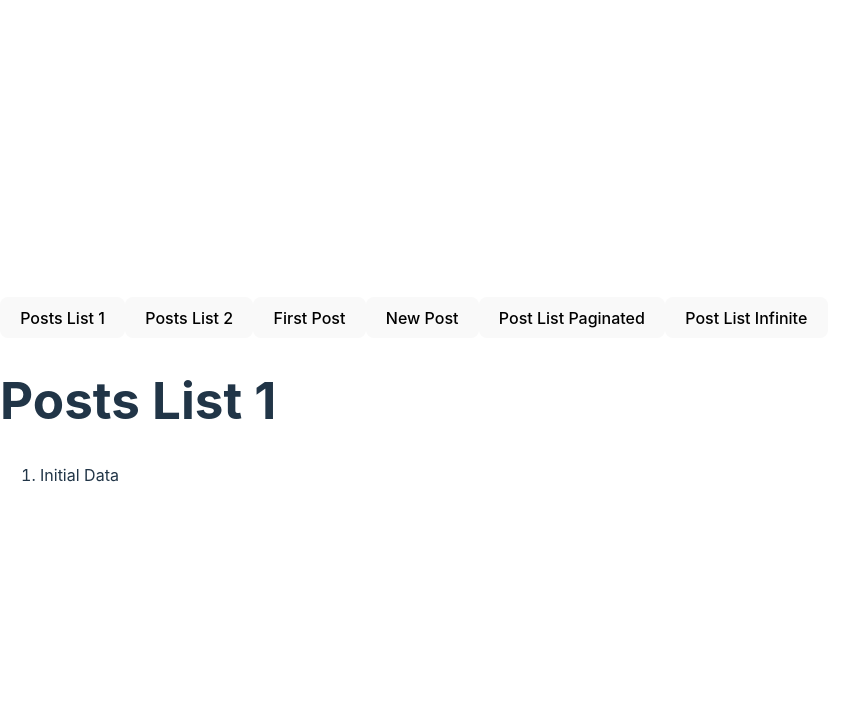
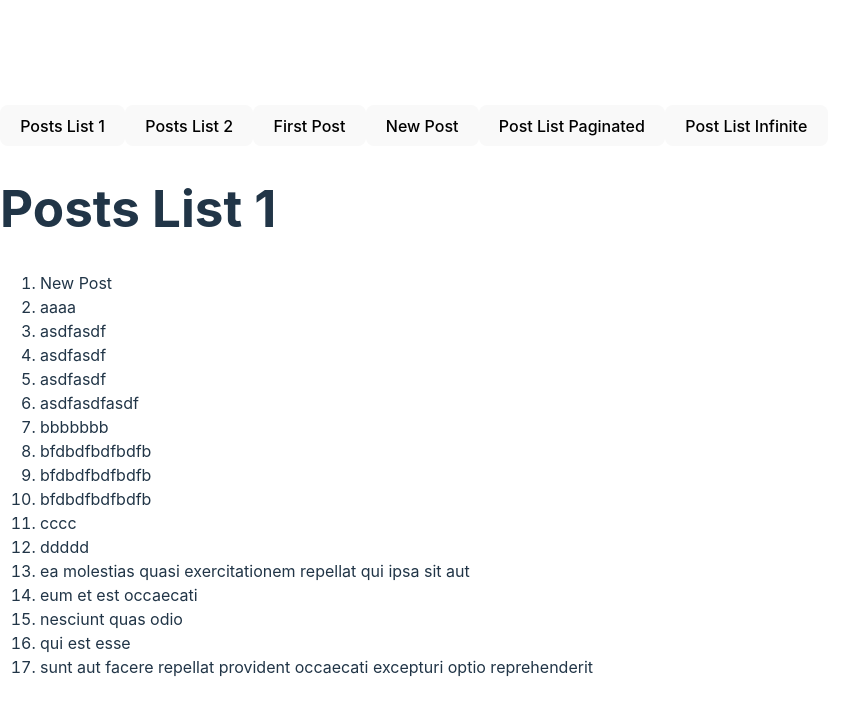
Before and after one commit to davide-ravasi/react-query-poc, a React (Vite) app: page / in a window 1280 px wide. Shown: the top 716 px of the page, without its empty margins (0-867 px from the left). Built offline with nearby package versions, Linux system fonts and the light colour scheme; no server answers; data requests are answered from the project's data file.

Commit message:
feat: added db json

```diff
--- /dev/null
+++ b/db.json
@@ -0,0 +1,338 @@
+{
+  "posts": [
+    {
+      "userId": 1,
+      "id": "1",
+      "title": "sunt aut facere repellat provident occaecati excepturi optio reprehenderit",
+      "body": "quia et suscipit\nsuscipit recusandae consequuntur expedita et cum\nreprehenderit molestiae ut ut quas totam\nnostrum rerum est autem sunt rem eveniet architecto"
+    },
+    {
+      "userId": 1,
+      "id": "2",
+      "title": "qui est esse",
+      "body": "est rerum tempore vitae\nsequi sint nihil reprehenderit dolor beatae ea dolores neque\nfugiat blanditiis voluptate porro vel nihil molestiae ut reiciendis\nqui aperiam non debitis possimus qui neque nisi nulla"
+    },
+    {
+      "userId": 1,
+      "id": 3,
+      "title": "ea molestias quasi exercitationem repellat qui ipsa sit aut",
+      "body": "et iusto sed quo iure\nvoluptatem occaecati omnis eligendi aut ad\nvoluptatem doloribus vel accusantium quis pariatur\nmolestiae porro eius odio et labore et velit aut"
+    },
+    {
+      "userId": 1,
+      "id": 4,
+      "title": "eum et est occaecati",
+      "body": "ullam et saepe reiciendis voluptatem adipisci\nsit amet autem assumenda provident rerum culpa\nquis hic commodi nesciunt rem tenetur doloremque ipsam iure\nquis sunt voluptatem rerum illo velit"
+    },
+    {
+      "userId": 1,
+      "id": 5,
+      "title": "nesciunt quas odio",
+      "body": "repudiandae veniam quaerat sunt sed\nalias aut fugiat sit autem sed est\nvoluptatem omnis possimus esse voluptatibus quis\nest aut tenetur dolor neque"
+    },
+    {
+      "title": "asdfasdf",
+      "body": "asdfasdf",
+      "userId": 1,
+      "id": 1672861854320
+    },
+    {
+      "title": "New Post",
+      "body": "NEWWWW",
+      "userId": 1,
+      "id": 1672862111056
+    },
+    {
+      "title": "aaaa",
+      "body": "aaa",
+      "userId": 1,
+      "id": 1672862146765
+    },
+    {
+      "title": "asdfasdf",
+      "body": "asdfasdf",
+      "userId": 1,
+      "id": 1672862165463
+    },
+    {
+      "title": "bbbbbbb",
+      "body": "bbbbbbbb",
+      "userId": 1,
+      "id": 1672862185382
+    },
+    {
+      "title": "cccc",
+      "body": "cccc",
+      "userId": 1,
+      "id": 1672862529960
+    },
+    {
+      "title": "ddddd",
+      "body": "dddd",
+      "userId": 1,
+      "id": 1672862596875
+    },
+    {
+      "title": "asdfasdf",
+      "body": "asdfasdf",
+      "userId": 1,
+      "id": 1672862658361
+    },
+    {
+      "title": "asdfasdfasdf",
+      "body": "asdfasdfasdf",
+      "userId": 1,
+      "id": 1672862767036
+    },
+    {
+      "title": "bfdbdfbdfbdfb",
+      "body": "dfbdfbdfbdf",
+      "userId": 1,
+      "id": 1672862857378
+    },
+    {
+      "title": "bfdbdfbdfbdfb",
+      "body": "dfbdfbdfbdf",
+      "userId": 1,
+      "id": 1672862869742
+    },
+    {
+      "title": "bfdbdfbdfbdfb",
+      "body": "dfbdfbdfbdf",
+      "userId": 1,
+      "id": 1672862928919
+    }
+  ],
+  "users": [
+    {
+      "id": 1,
+      "name": "Leanne Graham",
+      "username": "Bret",
+      "email": "Sincere@april.biz",
+      "address": {
+        "street": "Kulas Light",
+        "suite": "Apt. 556",
+        "city": "Gwenborough",
+        "zipcode": "92998-3874",
+        "geo": {
+          "lat": "-37.3159",
+          "lng": "81.1496"
+        }
+      },
+      "phone": "1-770-736-8031 x56442",
+      "website": "hildegard.org",
+      "company": {
+        "name": "Romaguera-Crona",
+        "catchPhrase": "Multi-layered client-server neural-net",
+        "bs": "harness real-time e-markets"
+      }
+    },
+    {
+      "id": 2,
+      "name": "Ervin Howell",
+      "username": "Antonette",
+      "email": "Shanna@melissa.tv",
+      "address": {
+        "street": "Victor Plains",
+        "suite": "Suite 879",
+        "city": "Wisokyburgh",
+        "zipcode": "90566-7771",
+        "geo": {
+          "lat": "-43.9509",
+          "lng": "-34.4618"
+        }
+      },
+      "phone": "010-692-6593 x09125",
+      "website": "anastasia.net",
+      "company": {
+        "name": "Deckow-Crist",
+        "catchPhrase": "Proactive didactic contingency",
+        "bs": "synergize scalable supply-chains"
+      }
+    },
+    {
+      "id": 3,
+      "name": "Clementine Bauch",
+      "username": "Samantha",
+      "email": "Nathan@yesenia.net",
+      "address": {
+        "street": "Douglas Extension",
+        "suite": "Suite 847",
+        "city": "McKenziehaven",
+        "zipcode": "59590-4157",
+        "geo": {
+          "lat": "-68.6102",
+          "lng": "-47.0653"
+        }
+      },
+      "phone": "1-463-123-4447",
+      "website": "ramiro.info",
+      "company": {
+        "name": "Romaguera-Jacobson",
+        "catchPhrase": "Face to face bifurcated interface",
+        "bs": "e-enable strategic applications"
+      }
+    },
+    {
+      "id": 4,
+      "name": "Patricia Lebsack",
+      "username": "Karianne",
+      "email": "Julianne.OConner@kory.org",
+      "address": {
+        "street": "Hoeger Mall",
+        "suite": "Apt. 692",
+        "city": "South Elvis",
+        "zipcode": "53919-4257",
+        "geo": {
+          "lat": "29.4572",
+          "lng": "-164.2990"
+        }
+      },
+      "phone": "493-170-9623 x156",
+      "website": "kale.biz",
+      "company": {
+        "name": "Robel-Corkery",
+        "catchPhrase": "Multi-tiered zero tolerance productivity",
+        "bs": "transition cutting-edge web services"
+      }
+    },
+    {
+      "id": 5,
+      "name": "Chelsey Dietrich",
+      "username": "Kamren",
+      "email": "Lucio_Hettinger@annie.ca",
+      "address": {
+        "street": "Skiles Walks",
+        "suite": "Suite 351",
+        "city": "Roscoeview",
+        "zipcode": "33263",
+        "geo": {
+          "lat": "-31.8129",
+          "lng": "62.5342"
+        }
+      },
+      "phone": "(254)954-1289",
+      "website": "demarco.info",
+      "company": {
+        "name": "Keebler LLC",
+        "catchPhrase": "User-centric fault-tolerant solution",
+        "bs": "revolutionize end-to-end systems"
+      }
+    },
+    {
+      "id": 6,
+      "name": "Mrs. Dennis Schulist",
+      "username": "Leopoldo_Corkery",
+      "email": "Karley_Dach@jasper.info",
+      "address": {
+        "street": "Norberto Crossing",
+        "suite": "Apt. 950",
+        "city": "South Christy",
+        "zipcode": "23505-1337",
+        "geo": {
+          "lat": "-71.4197",
+          "lng": "71.7478"
+        }
+      },
+      "phone": "1-477-935-8478 x6430",
+      "website": "ola.org",
+      "company": {
+        "name": "Considine-Lockman",
+        "catchPhrase": "Synchronised bottom-line interface",
+        "bs": "e-enable innovative applications"
+      }
+    },
+    {
+      "id": 7,
+      "name": "Kurtis Weissnat",
+      "username": "Elwyn.Skiles",
+      "email": "Telly.Hoeger@billy.biz",
+      "address": {
+        "street": "Rex Trail",
+        "suite": "Suite 280",
+        "city": "Howemouth",
+        "zipcode": "58804-1099",
+        "geo": {
+          "lat": "24.8918",
+          "lng": "21.8984"
+        }
+      },
+      "phone": "210.067.6132",
+      "website": "elvis.io",
+      "company": {
+        "name": "Johns Group",
+        "catchPhrase": "Configurable multimedia task-force",
+        "bs": "generate enterprise e-tailers"
+      }
+    },
+    {
+      "id": 8,
+      "name": "Nicholas Runolfsdottir V",
+      "username": "Maxime_Nienow",
+      "email": "Sherwood@rosamond.me",
+      "address": {
+        "street": "Ellsworth Summit",
+        "suite": "Suite 729",
+        "city": "Aliyaview",
+        "zipcode": "45169",
+        "geo": {
+          "lat": "-14.3990",
+          "lng": "-120.7677"
+        }
+      },
+      "phone": "586.493.6943 x140",
+      "website": "jacynthe.com",
+      "company": {
+        "name": "Abernathy Group",
+        "catchPhrase": "Implemented secondary concept",
+        "bs": "e-enable extensible e-tailers"
+      }
+    },
+    {
+      "id": 9,
+      "name": "Glenna Reichert",
+      "username": "Delphine",
+      "email": "Chaim_McDermott@dana.io",
+      "address": {
+        "street": "Dayna Park",
+        "suite": "Suite 449",
+        "city": "Bartholomebury",
+        "zipcode": "76495-3109",
+        "geo": {
+          "lat": "24.6463",
+          "lng": "-168.8889"
+        }
+      },
+      "phone": "(775)976-6794 x41206",
+      "website": "conrad.com",
+      "company": {
+        "name": "Yost and Sons",
+        "catchPhrase": "Switchable contextually-based project",
+        "bs": "aggregate real-time technologies"
+      }
+    },
+    {
+      "id": 10,
+      "name": "Clementina DuBuque",
+      "username": "Moriah.Stanton",
+      "email": "Rey.Padberg@karina.biz",
+      "address": {
+        "street": "Kattie Turnpike",
+        "suite": "Suite 198",
+        "city": "Lebsackbury",
+        "zipcode": "31428-2261",
+        "geo": {
+          "lat": "-38.2386",
+          "lng": "57.2232"
+        }
+      },
+      "phone": "024-648-3804",
+      "website": "ambrose.net",
+      "company": {
+        "name": "Hoeger LLC",
+        "catchPhrase": "Centralized empowering task-force",
+        "bs": "target end-to-end models"
+      }
+    }
+  ]
+}
--- a/package.json
+++ b/package.json
@@ -7,7 +7,8 @@
     "dev": "vite",
     "build": "tsc -b && vite build",
     "lint": "eslint .",
-    "preview": "vite preview"
+    "preview": "vite preview",
+    "json-server": "json-server --watch db.json --port 3000"
   },
   "dependencies": {
     "@tanstack/react-query": "^5.59.15",
@@ -25,6 +26,7 @@
     "eslint-plugin-react-hooks": "^5.1.0-rc.0",
     "eslint-plugin-react-refresh": "^0.4.12",
     "globals": "^15.9.0",
+    "json-server": "^1.0.0-beta.3",
     "typescript": "^5.5.3",
     "typescript-eslint": "^8.7.0",
     "vite": "^5.4.8"
--- a/src/CreatePost.jsx
+++ b/src/CreatePost.jsx
@@ -8,6 +8,7 @@ export function CreatePost({ setCurrentPage }) {
   const bodyRef = useRef();
   const queryClient = useQueryClient();
   // mutation don't retry by default
+  // to avoid create the same post multiple times
   const createPostMutation = useMutation({
     // all vars are passed directly to the function
     mutationFn: createPost,
```
Also changed, not shown: src/App.jsx (+6 -6 lines), 1 other file (tests, documents, lock files or other folders).
